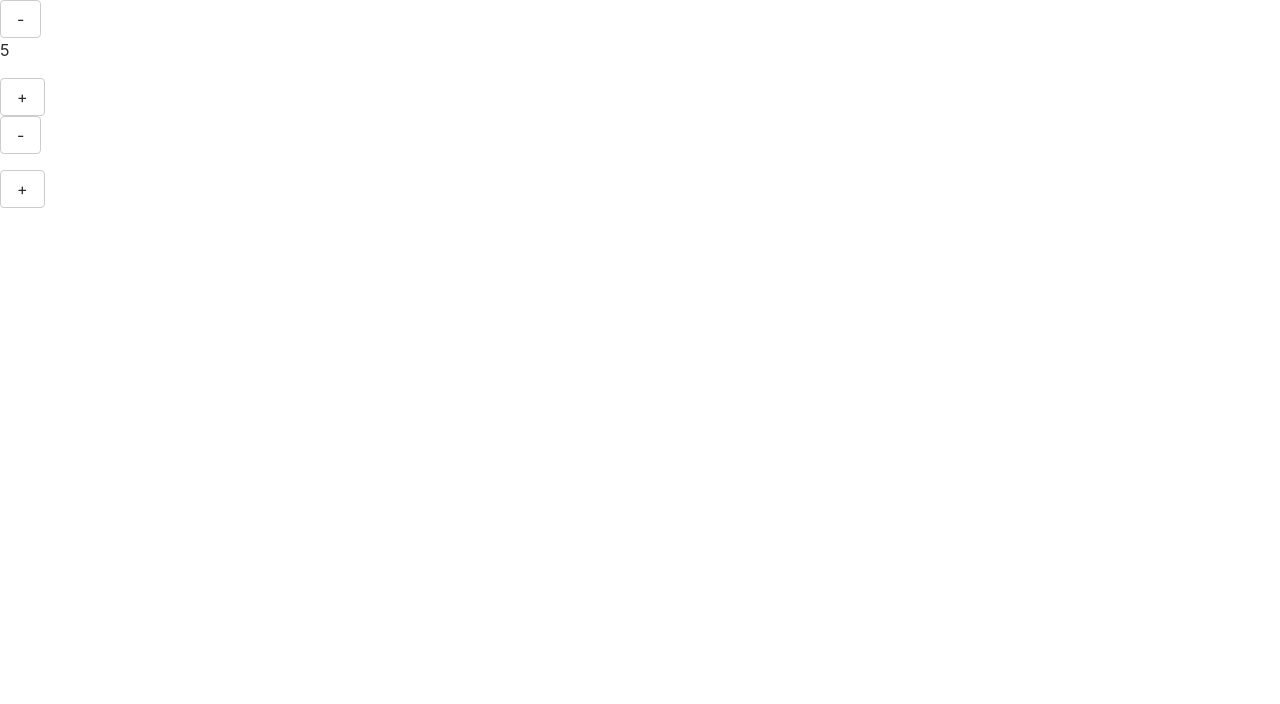
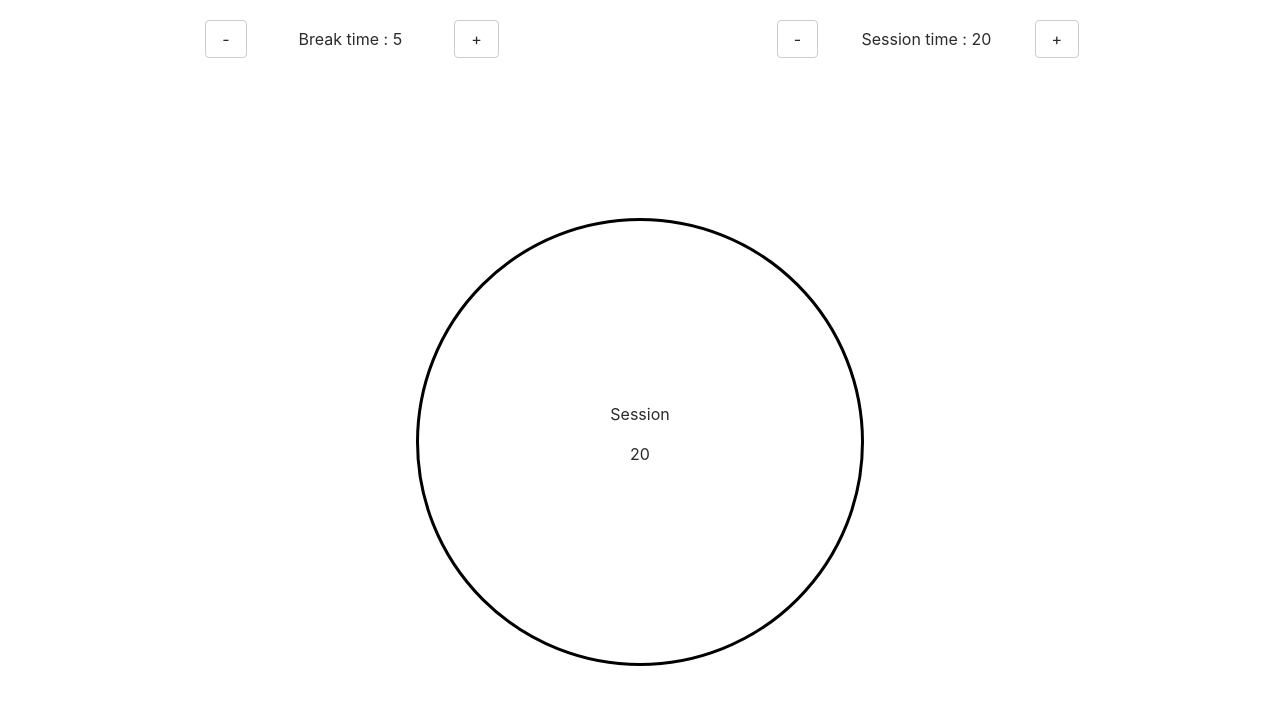
Before and after one commit to gfauconnier/s4-pomodoro, a plain HTML site: page index.html in a window 1280 px wide. Drawn offline with Linux system fonts and the light colour scheme.

Commit message:
index.html : added divs for display purpose - main.css : positioned everything (at least for desktop) - main.js : added dom to display default values

```diff
--- a/css/main.css
+++ b/css/main.css
@@ -0,0 +1,67 @@
+div.box
+{
+    width: 90vw;
+    height: 90vh;
+    margin-left: 5vw;
+
+    flex-wrap: wrap;
+}
+
+div.box,
+div.break,
+div.session,
+div.chrono
+{
+    display: flex;
+    flex-direction: row;
+
+    justify-content: space-around;
+}
+
+div.break,
+div.session
+{
+    width: 30%;
+    height: 20%;
+    margin-top: 20px;
+
+    align-items: baseline;
+}
+
+div.displayTime
+{
+    position: relative;
+
+    width: 90vw;
+}
+
+div.chrono
+{
+    flex-direction: column;
+
+    width: 35vw;
+    height: 35vw;
+    margin: auto;
+
+    border: 3px solid black;
+    border-radius: 50%;
+
+    justify-content: center;
+    align-items: center;
+}
+
+div.filler
+{
+    position: absolute;
+    z-index: -1;
+    top: 0;
+    left: 27.5vw;
+
+    display: none;
+
+    width: 35vw;
+    height: 35vw;
+
+    border-radius: 50%;
+    background-color: lightblue;
+}
--- a/index.html
+++ b/index.html
@@ -4,7 +4,7 @@
 <head>
   <meta charset="utf-8">
   <meta http-equiv="x-ua-compatible" content="ie=edge">
-  <title></title>
+  <title>Pomodoro</title>
   <meta name="description" content="">
   <meta name="viewport" content="width=device-width, initial-scale=1">
 
@@ -18,21 +18,23 @@
 
   <div class="box">
     <div class="break">
-      <button class="btn btn-secondary">-</button>
+      <button class="btn btn-secondary breakbtn">-</button>
       <p id="breakP"></p>
-      <button class="btn btn-secondary">+</button>
+      <button class="btn btn-secondary breakbtn">+</button>
     </div>
     <div class="session">
-      <button class="btn btn-secondary">-</button>
+      <button class="btn btn-secondary sessionbtn">-</button>
       <p id="sessionP"></p>
-      <button class="btn btn-secondary">+</button>
+      <button class="btn btn-secondary sessionbtn">+</button>
     </div>
-    <div class="chrono">
-      <p id="chronoP"></p>
+    <div class="displayTime">
+      <div class="chrono">
+        <p id="step"></p>
+        <p id="chronoP"></p>
+      </div>
+      <div class="filler"></div>
     </div>
-    <div class="filler"></div>
   </div>
-
 
 
   <!-- ############## JS sources ############## -->
--- a/js/main.js
+++ b/js/main.js
@@ -1,4 +1,8 @@
 var breakTime = 5;
 var sessionTime = 20;
+var stepType = "Session";
 
-$("#breakP").text(breakTime);
+$("#breakP").text("Break time : " + breakTime);
+$("#sessionP").text("Session time : " + sessionTime);
+$("#step").text(stepType);
+$("#chronoP").text(sessionTime);
```
